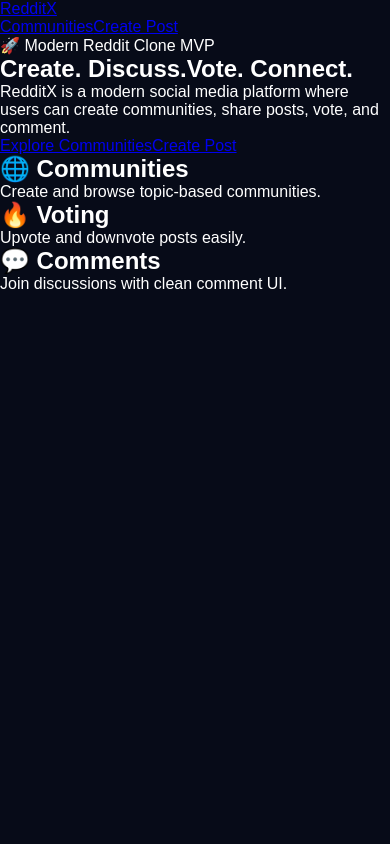
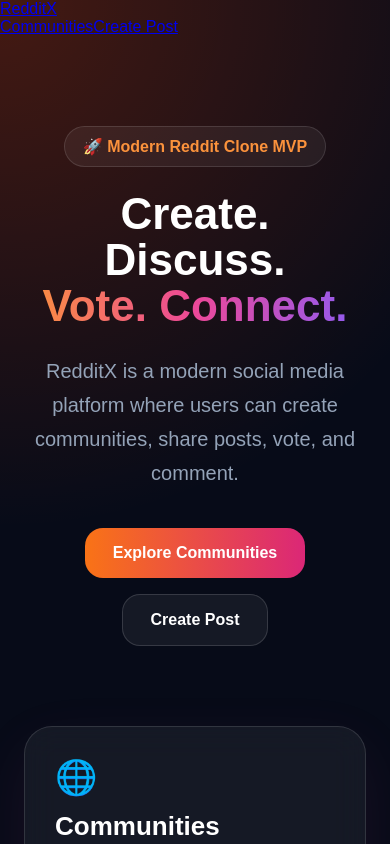
Before and after one commit to Kesarkarale/reddit-clone, a Next.js app: page / in a window 390 px wide. Shown: the top 844 px of the page. Built offline with nearby package versions, Linux system fonts and the light colour scheme.

Commit message:
Enhance Home component layout and styling
Refactor Home component styles and layout for improved design and responsiveness.

```diff
--- a/app/page.js
+++ b/app/page.js
@@ -2,62 +2,160 @@ import Navbar from "../components/Navbar";
 
 export default function Home() {
   return (
-    <main className="min-h-screen bg-[#070b18] text-white overflow-hidden">
+    <main
+      style={{
+        minHeight: "100vh",
+        background:
+          "radial-gradient(circle at top left, rgba(255,69,0,0.25), transparent 35%), radial-gradient(circle at bottom right, rgba(124,58,237,0.25), transparent 35%), #070b18",
+        color: "white",
+        fontFamily: "Arial, sans-serif",
+        overflow: "hidden",
+      }}
+    >
       <Navbar />
 
-      <section className="relative px-6 py-24 text-center">
-        <div className="absolute inset-0 bg-[radial-gradient(circle_at_top_left,#ff450044,transparent_35%),radial-gradient(circle_at_bottom_right,#7c3aed44,transparent_35%)]"></div>
-
-        <div className="relative z-10 max-w-5xl mx-auto">
-          <p className="inline-block mb-5 rounded-full border border-white/10 bg-white/5 px-5 py-2 text-orange-300">
+      <section
+        style={{
+          padding: "90px 24px 60px",
+          textAlign: "center",
+        }}
+      >
+        <div style={{ maxWidth: "900px", margin: "0 auto" }}>
+          <p
+            style={{
+              display: "inline-block",
+              padding: "10px 18px",
+              borderRadius: "999px",
+              border: "1px solid rgba(255,255,255,0.12)",
+              background: "rgba(255,255,255,0.06)",
+              color: "#fb923c",
+              marginBottom: "24px",
+              fontWeight: "600",
+            }}
+          >
             🚀 Modern Reddit Clone MVP
           </p>
 
-          <h1 className="text-5xl md:text-7xl font-black leading-tight">
+          <h1
+            style={{
+              fontSize: "clamp(44px, 7vw, 82px)",
+              lineHeight: "1.05",
+              fontWeight: "900",
+              marginBottom: "24px",
+            }}
+          >
             Create. Discuss.
-            <span className="block bg-gradient-to-r from-orange-400 via-pink-500 to-purple-500 bg-clip-text text-transparent">
+            <span
+              style={{
+                display: "block",
+                background: "linear-gradient(90deg,#fb923c,#ec4899,#8b5cf6)",
+                WebkitBackgroundClip: "text",
+                color: "transparent",
+              }}
+            >
               Vote. Connect.
             </span>
           </h1>
 
-          <p className="mt-6 text-slate-400 text-lg max-w-2xl mx-auto">
+          <p
+            style={{
+              maxWidth: "680px",
+              margin: "0 auto",
+              color: "#94a3b8",
+              fontSize: "20px",
+              lineHeight: "1.7",
+            }}
+          >
             RedditX is a modern social media platform where users can create
             communities, share posts, vote, and comment.
           </p>
 
-          <div className="mt-10 flex flex-col sm:flex-row gap-4 justify-center">
-            <a
-              href="/communities"
-              className="rounded-2xl bg-gradient-to-r from-orange-500 to-pink-600 px-8 py-4 font-bold hover:scale-105 transition"
-            >
+          <div
+            style={{
+              marginTop: "38px",
+              display: "flex",
+              gap: "16px",
+              justifyContent: "center",
+              flexWrap: "wrap",
+            }}
+          >
+            <a href="/communities" style={primaryBtn}>
               Explore Communities
             </a>
 
-            <a
-              href="/create-post"
-              className="rounded-2xl border border-white/10 bg-white/5 px-8 py-4 font-bold hover:bg-white/10 transition"
-            >
+            <a href="/create-post" style={secondaryBtn}>
               Create Post
             </a>
           </div>
         </div>
       </section>
 
-      <section className="relative z-10 max-w-6xl mx-auto px-6 pb-20 grid md:grid-cols-3 gap-6">
-        {[
-          ["🌐 Communities", "Create and browse topic-based communities."],
-          ["🔥 Voting", "Upvote and downvote posts easily."],
-          ["💬 Comments", "Join discussions with clean comment UI."],
-        ].map((item) => (
-          <div
-            key={item[0]}
-            className="rounded-3xl border border-white/10 bg-white/5 p-7 backdrop-blur-xl hover:-translate-y-2 transition"
-          >
-            <h2 className="text-2xl font-bold mb-3">{item[0]}</h2>
-            <p className="text-slate-400">{item[1]}</p>
-          </div>
-        ))}
+      <section
+        style={{
+          maxWidth: "1100px",
+          margin: "0 auto",
+          padding: "20px 24px 80px",
+          display: "grid",
+          gridTemplateColumns: "repeat(auto-fit, minmax(240px, 1fr))",
+          gap: "24px",
+        }}
+      >
+        <FeatureCard
+          icon="🌐"
+          title="Communities"
+          desc="Create and browse topic-based communities."
+        />
+        <FeatureCard
+          icon="🔥"
+          title="Voting"
+          desc="Upvote and downvote posts easily."
+        />
+        <FeatureCard
+          icon="💬"
+          title="Comments"
+          desc="Join discussions with clean comment UI."
+        />
       </section>
     </main>
   );
 }
+
+function FeatureCard({ icon, title, desc }) {
+  return (
+    <div
+      style={{
+        border: "1px solid rgba(255,255,255,0.12)",
+        background: "rgba(255,255,255,0.06)",
+        backdropFilter: "blur(16px)",
+        borderRadius: "28px",
+        padding: "30px",
+        boxShadow: "0 20px 60px rgba(236,72,153,0.08)",
+      }}
+    >
+      <div style={{ fontSize: "34px", marginBottom: "14px" }}>{icon}</div>
+      <h2 style={{ fontSize: "26px", marginBottom: "12px" }}>{title}</h2>
+      <p style={{ color: "#94a3b8", lineHeight: "1.6" }}>{desc}</p>
+    </div>
+  );
+}
+
+const primaryBtn = {
+  display: "inline-block",
+  padding: "16px 28px",
+  borderRadius: "18px",
+  background: "linear-gradient(90deg,#f97316,#db2777)",
+  color: "white",
+  textDecoration: "none",
+  fontWeight: "800",
+};
+
+const secondaryBtn = {
+  display: "inline-block",
+  padding: "16px 28px",
+  borderRadius: "18px",
+  border: "1px solid rgba(255,255,255,0.14)",
+  background: "rgba(255,255,255,0.06)",
+  color: "white",
+  textDecoration: "none",
+  fontWeight: "800",
+};
```
